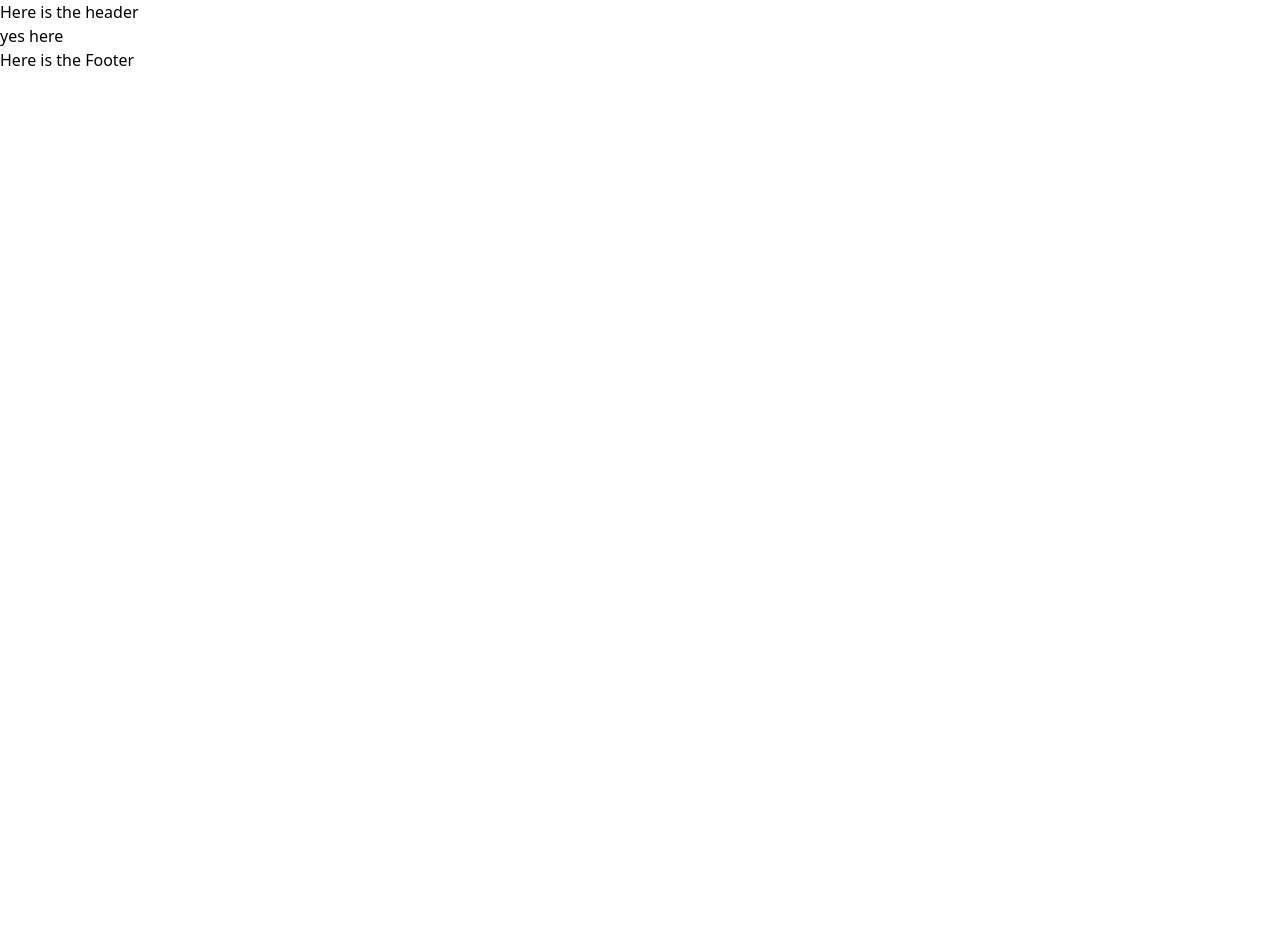
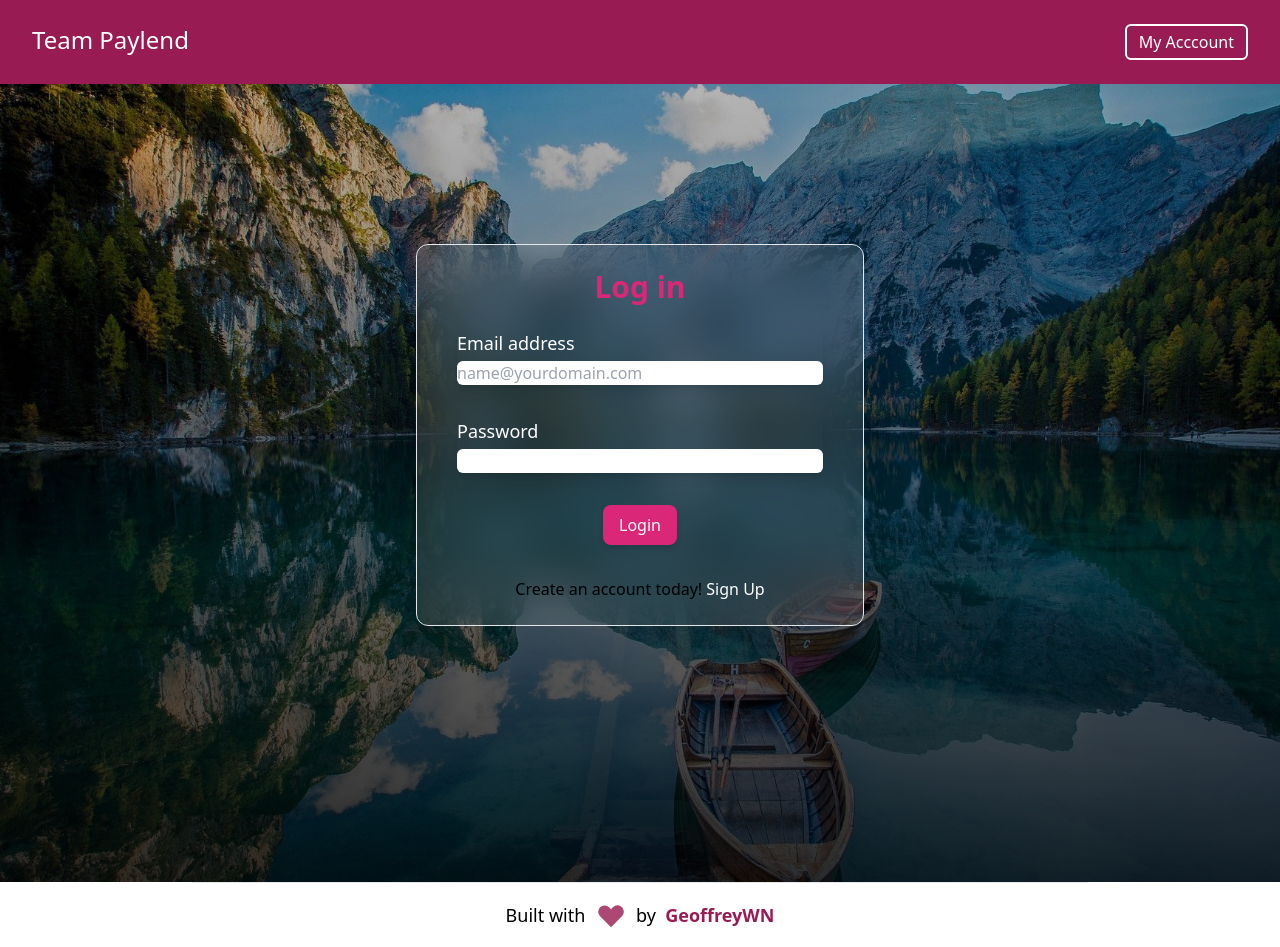
Before and after one commit to GeoffreyWN/team-paylend, a React (Create React App) app: page /login in a window 1280 px wide. Before the commit the page ends 800 px from the top, so only its background shows below. Built offline with nearby package versions, Linux system fonts and the light colour scheme.

Commit message:
added dashboard page

```diff
--- a/src/App.js
+++ b/src/App.js
@@ -1,5 +1,11 @@
 import { Helmet } from "react-helmet"
 import Layout from "./Components/Layout"
+import { BrowserRouter, Route, Switch } from 'react-router-dom'
+
+import Login from './pages/Login'
+import SignUp from './pages/SignUp'
+import Dashboard from './pages/Dashboard'
+
 
 function App() {
   return (
@@ -8,10 +14,15 @@ function App() {
         <title>Team Paylend</title>
         <meta name="description" content="Welcome to Team Paylend. A community built around fintech" />
       </Helmet>
-
-      <Layout>
-        yes here
-      </Layout>
+      <BrowserRouter>
+        <Layout>
+          <Switch>
+            <Route path="/dashboard" exact component={Dashboard} />
+            <Route path="/login" exact component={Login} />
+            <Route path="/signup" exact component={SignUp} />
+          </Switch>
+        </Layout>
+      </BrowserRouter>
     </>
   );
 }
--- a/src/Components/Layout/Footer/Footer.js
+++ b/src/Components/Layout/Footer/Footer.js
@@ -1,9 +1,15 @@
 import React from 'react'
+import { HeartIcon } from '@heroicons/react/solid'
 
 const Footer = () => {
     return (
-        <div>
-            Here is the Footer
+        <div className="py-4 px-4 max-w-4xl mx-auto mt-auto border-t border-gray-200">
+            <p className="flex items-center text-lg justify-center">
+                Built with &nbsp;<HeartIcon className="h-8 text-paylend-dark opacity-80" /> &nbsp; by
+                <span className="text-paylend-dark font-semibold cursor-pointer">
+                    &nbsp; GeoffreyWN</span
+                >
+            </p>
         </div>
     )
 }
--- a/src/Components/Layout/Header/Header.js
+++ b/src/Components/Layout/Header/Header.js
@@ -1,9 +1,30 @@
-import React from 'react'
+import React, { useState } from 'react'
+import { Link } from 'react-router-dom'
 
 const Header = () => {
+    const [isLoggedIn, setIsLoggedIn] = useState(true)
+
     return (
-        <div>
-            Here is the header
+        <div className=" px-8 bg-paylend-dark" >
+            <nav className=" py-6 flex max-w-screen-xl  mx-auto ">
+                {/* left */}
+                <div className="flex-grow">
+                    <h1 className="text-2xl text-white">Team Paylend</h1>
+                </div>
+
+                {/* right */}
+                <div className="flex gap-8">
+                    {/* <button className="py-2 px-3 rounded-md text-white transition duration-200 ease-in hover:bg-white hover:text-paylend    ">Dashboard</button> */}
+
+                    {isLoggedIn ? (<Link to='/dashboard' className="navbar-btn">My Acccount</Link>
+                    ) : (
+                        <>
+                            <Link to='/login' className="navbar-btn">Login</Link>
+                            <Link to='/signup' className="navbar-btn">Sign Up</Link>
+                        </>)}
+
+                </div>
+            </nav>
         </div>
     )
 }
--- a/src/index.css
+++ b/src/index.css
@@ -1,3 +1,28 @@
 @tailwind base;
 @tailwind components;
 @tailwind utilities;
+
+@layer components {
+  .navbar-btn {
+    @apply py-1 px-3 rounded-md text-white  border-2 border-white transition duration-200 ease-in hover:bg-white hover:text-paylend-dark;
+  }
+
+  .btn-edit {
+    @apply py-2 px-8 bg-paylend text-white rounded-3xl shadow-lg transition duration-200 ease-in hover:bg-paylend-dark hover:shadow-xl;
+  }
+}
+
+@layer utilities {
+  .page-bg {
+    background-image: linear-gradient(
+        180deg,
+        rgba(0, 0, 0, 0.25),
+        rgba(0, 0, 0, 0.8)
+      ),
+      url('./assets/images/boat.jpg');
+    background-size: cover;
+    background-position: center;
+    background-repeat: no-repeat;
+    background-attachment: fixed;
+  }
+}
--- /dev/null
+++ b/src/pages/Dashboard.js
@@ -0,0 +1,39 @@
+import React from 'react'
+import { MailIcon, PencilAltIcon } from '@heroicons/react/solid'
+import Avatar from '../assets/images/avatar.png'
+
+
+const Dashboard = () => {
+    return (
+        <div className="bg-red-50 py-10 px-8 my-auto" >
+            <div className=" px-4 py-10 my-10 max-w-screen-md mx-auto space-y-8 bg-red-100 rounded-xl shadow-xl flex flex-col justify-center items-center">
+
+                <div className="">
+                    <img src={Avatar} alt="profile" loading='lazy' className="rounded-full h-40" />
+                </div>
+
+                <div className="space-y-8 text-center" >
+                    <h1 className="text-paylend-dark text-2xl">Sir Daniel Waweru</h1>
+                    <h2>Software Engineer from Kenya. Let's build the future #fintech</h2>
+                    <p className="flex items-center justify-center gap-2">  <MailIcon className="h-5 text-paylend-dark opacity-80" /> cool@wesh.com</p>
+                </div>
+
+                {/* <div className="flex gap-6">
+                    <MailIcon className="h-5 text-paylend-dark opacity-80" />
+                </div> */}
+
+                <div className="flex gap-4">
+                    <h2>Gender: Male</h2>
+                    <h2> DOB: 24th March 1990</h2>
+                </div>
+
+                <div className="flex justify-center">
+                    <button className="btn-edit flex items-center"> <PencilAltIcon className="h-5 pr-2" /> Edit  </button>
+                </div>
+
+            </div>
+        </div>
+    )
+}
+
+export default Dashboard
```
Also changed, not shown: src/assets/images/avatar.png (added), src/assets/images/boat.jpg (added).
